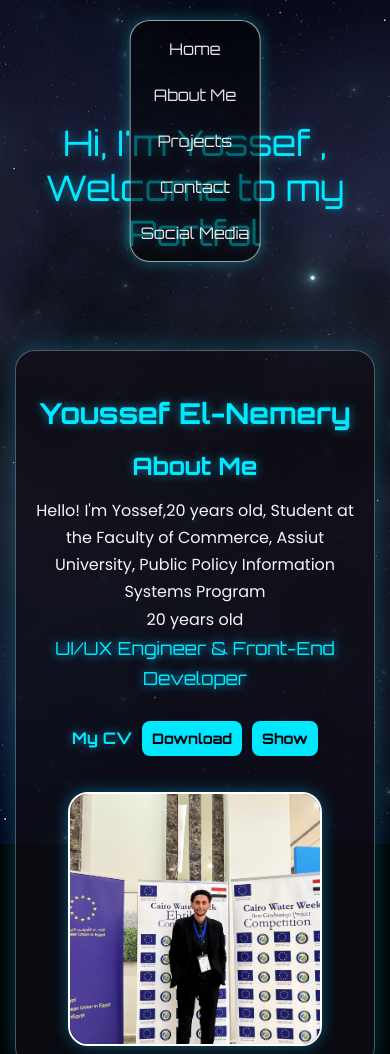
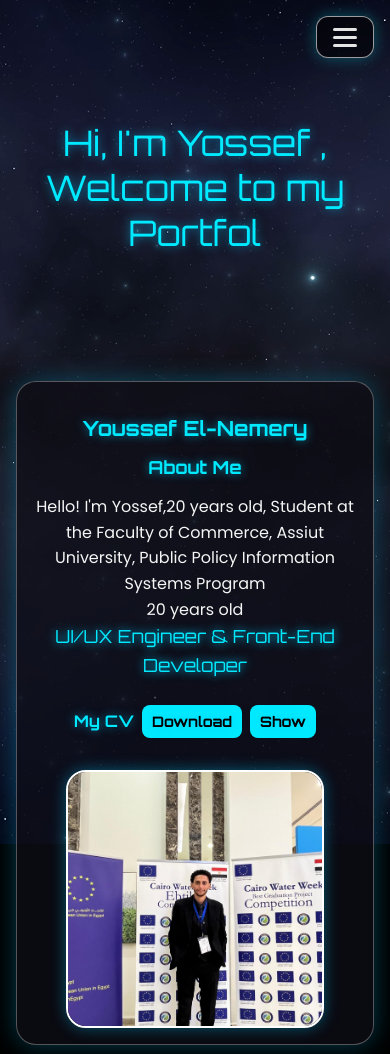
Before and after one commit to yossefnemery/Protofilio-El-nemery, a plain HTML site: page index.html in a window 390 px wide. Shown: the top 1054 px of the page. Drawn offline with nearby package versions, Linux system fonts and the light colour scheme.

Commit message:
Mobile hamburger nav + responsive About section

```diff
--- a/ProtoFlio.css
+++ b/ProtoFlio.css
@@ -40,55 +40,13 @@
      .video-desktop {
          display: none;
      }
+
      .video-mobile {
          display: block;
      }
  }
 
- /* الـ NAV */
- nav {
-     position: fixed;
-     top: 20px;
-     left: 50%;
-     transform: translateX(-50%);
-     display: flex;
-     gap: 25px;
-     padding: 10px 25px;
-     background: rgba(0, 0, 0, 0.55);
-     border: 1px solid rgba(255, 255, 255, 0.6);
-     border-radius: 20px;
-     box-shadow: 0 0 15px rgba(0, 255, 255, 0.3);
-     z-index: 10;
-     width: fit-content;
- }
 
- nav a {
-     color: #e4e4e4;
-     text-decoration: none;
-     font-size: 1.1rem;
-     transition: 0.3s;
- }
-
- nav a:hover {
-     color: #00eaff;
-     text-shadow: 0 0 8px #00eaff;
- }
-
-/* تحسين العرض للموبايل */
-@media (max-width: 768px) {
-  nav {
-    flex-direction: column;   /* يخلي اللينكات تحت بعض */
-    align-items: center;
-    gap: 10px;
-    padding: 10px;
-  }
-
-  nav a {
-    font-size: 16px;  /* أصغر شوية للموبايل */
-    display: block;
-    padding: 8px 0;
-  }
-}
 
 
  /* جملة الترحيب */
@@ -134,6 +92,100 @@
      to {
          opacity: 0;
          transform: translate(-50%, -50%) scale(2);
+     }
+ }
+
+ /* الـ NAV */
+ nav {
+     position: fixed;
+     top: 20px;
+     left: 50%;
+     transform: translateX(-50%);
+     display: flex;
+     gap: 25px;
+     padding: 10px 25px;
+     background: rgba(0, 0, 0, 0.55);
+     border: 1px solid rgba(255, 255, 255, 0.6);
+     border-radius: 20px;
+     box-shadow: 0 0 15px rgba(0, 255, 255, 0.3);
+     z-index: 10;
+     width: fit-content;
+ }
+
+ nav a {
+     color: #e4e4e4;
+     text-decoration: none;
+     font-size: 1.1rem;
+     transition: 0.3s;
+ }
+
+ nav a:hover {
+     color: #00eaff;
+     text-shadow: 0 0 8px #00eaff;
+ }
+
+ /* الوضع الافتراضي (ديسكتوب) */
+.hamburger { display: none; }
+.nav-links { display: flex; gap: 25px; }
+
+/* موبايل فقط */
+@media (max-width: 768px) {
+  /* نخفّف صندوق الـ nav وننزّله يمين فوق */
+  nav {
+    top: 16px;
+    right: 16px;
+    left: auto;
+    transform: none;
+    padding: 6px 10px;
+    border-radius: 12px;
+  }
+
+  /* زرار الهامبرجر */
+  .hamburger {
+    display: flex;
+    width: 36px;
+    height: 28px;
+    flex-direction: column;
+    justify-content: center;
+    gap: 5px;
+    background: transparent;
+    border: none;
+    cursor: pointer;
+    z-index: 10001; /* يفضل يبقى فوق الـ overlay */
+  }
+  .hamburger span {
+    display: block;
+    height: 3px;
+    width: 100%;
+    background: #e4e4e4;
+    border-radius: 2px;
+    transition: transform .25s ease, opacity .25s ease;
+  }
+
+  /* نخفي الروابط ونحولها لـ Overlay لما المنيو تتفتح */
+  .nav-links {
+    display: none;               /* مخفيه افتراضياً على الموبايل */
+    position: fixed;
+    inset: 0;
+    background: rgba(0,0,0,.92);
+    backdrop-filter: blur(4px);
+    flex-direction: column;
+    align-items: center;
+    justify-content: center;
+    gap: 22px;
+    z-index: 9999;
+  }
+  nav.open .nav-links { display: flex; }
+
+  /* أنيميشن علامة X عند الفتح */
+  nav.open .hamburger span:nth-child(1) { transform: translateY(8px) rotate(45deg); }
+  nav.open .hamburger span:nth-child(2) { opacity: 0; }
+  nav.open .hamburger span:nth-child(3) { transform: translateY(-8px) rotate(-45deg); }
+
+  /* كمان نخلي حجم الروابط في المنيو مريح للمس */
+  .nav-links a {
+    font-size: 1.2rem;
+    padding: 10px 14px;
   }
 }
 
@@ -223,39 +275,6 @@
      box-shadow: 0 0 10px #00eaff;
  }
 
-
-/* ⬇️ موبايل: about section */
-@media (max-width: 768px) {
-    .about-section {
-        flex-direction: column;
-        align-items: center;
-        margin: 80px auto;
-        padding: 15px;
-    }
-
-    .about-card {
-        flex-direction: column;
-        text-align: center;
-        gap: 20px;
-    }
-
-    .about-images img {
-        width: 180px;
-        height: 180px;
-    }
-
-    .about h1 {
-        font-size: 1.8rem;
-    }
-
-    .about h2 {
-        font-size: 1.5rem;
-    }
-
-    .about p {
-        font-size: 1rem;
-    }
-}
 
 
  .about-images {
@@ -488,3 +507,37 @@
      box-shadow: 0 0 25px rgba(0, 200, 255, 0.7);
      color: #00eaff;
  }
+
+
+
+
+ @media (max-width: 768px) {
+  .about-section {
+    margin: 110px auto 60px;
+    padding: 16px;
+    max-width: 95%;
+  }
+
+  .about-card {
+    flex-direction: column;      /* رص عمودي */
+    text-align: center;
+    gap: 16px;
+    padding: 16px;
+  }
+
+  .about h1 { font-size: clamp(1.3rem, 5.2vw, 1.8rem); }
+  .about h2 { font-size: clamp(1.1rem, 4.6vw, 1.5rem); margin-bottom: 10px; }
+  .about p  { font-size: 1rem; line-height: 1.6; }
+
+  .about-images img {
+    width: min(65vw, 260px);
+    height: auto;
+    aspect-ratio: 1/1;           /* تخليها مربعة بشكل متسق */
+  }
+
+  .cv-container {
+    justify-content: center;
+    flex-wrap: wrap;
+    gap: 8px;
+  }
+}
--- a/ProtoFlio.js
+++ b/ProtoFlio.js
@@ -55,3 +55,29 @@ function sendEmail() {
             alert("There was an error sending your message. Please try again later.");
         });
 }
+
+
+
+
+
+// ===== Mobile nav (hamburger) =====
+const navEl = document.querySelector('nav');
+const burger = document.querySelector('.hamburger');
+const navAnchors = document.querySelectorAll('nav .nav-links a');
+
+if (burger && navEl) {
+  burger.addEventListener('click', () => {
+    const isOpen = navEl.classList.toggle('open');
+    burger.setAttribute('aria-expanded', String(isOpen));
+    document.body.style.overflow = isOpen ? 'hidden' : ''; // يمنع سكرول تحت المنيو
+  });
+
+  // اقفل المنيو أول ما المستخدم يضغط على أي لينك
+  navAnchors.forEach(a => {
+    a.addEventListener('click', () => {
+      navEl.classList.remove('open');
+      burger.setAttribute('aria-expanded', 'false');
+      document.body.style.overflow = '';
+    });
+  });
+}
--- a/index.html
+++ b/index.html
@@ -42,12 +42,19 @@
 
     <!-- شريط التنقل -->
     <nav>
+  <button class="hamburger" aria-label="Open menu" aria-expanded="false">
+    <span></span><span></span><span></span>
+  </button>
+
+  <div class="nav-links">
     <a href="#top">Home</a>
     <a href="#about">About Me</a>
     <a href="#projects">Projects</a>
     <a href="#contact">Contact</a>
     <a href="#Social">Social Media</a>
+  </div>
 </nav>
+
 
     <!-- جملة الترحيب -->
     <div class="content" id="typing"></div>
```
Lines whose indentation alone changed are shown as unchanged.
